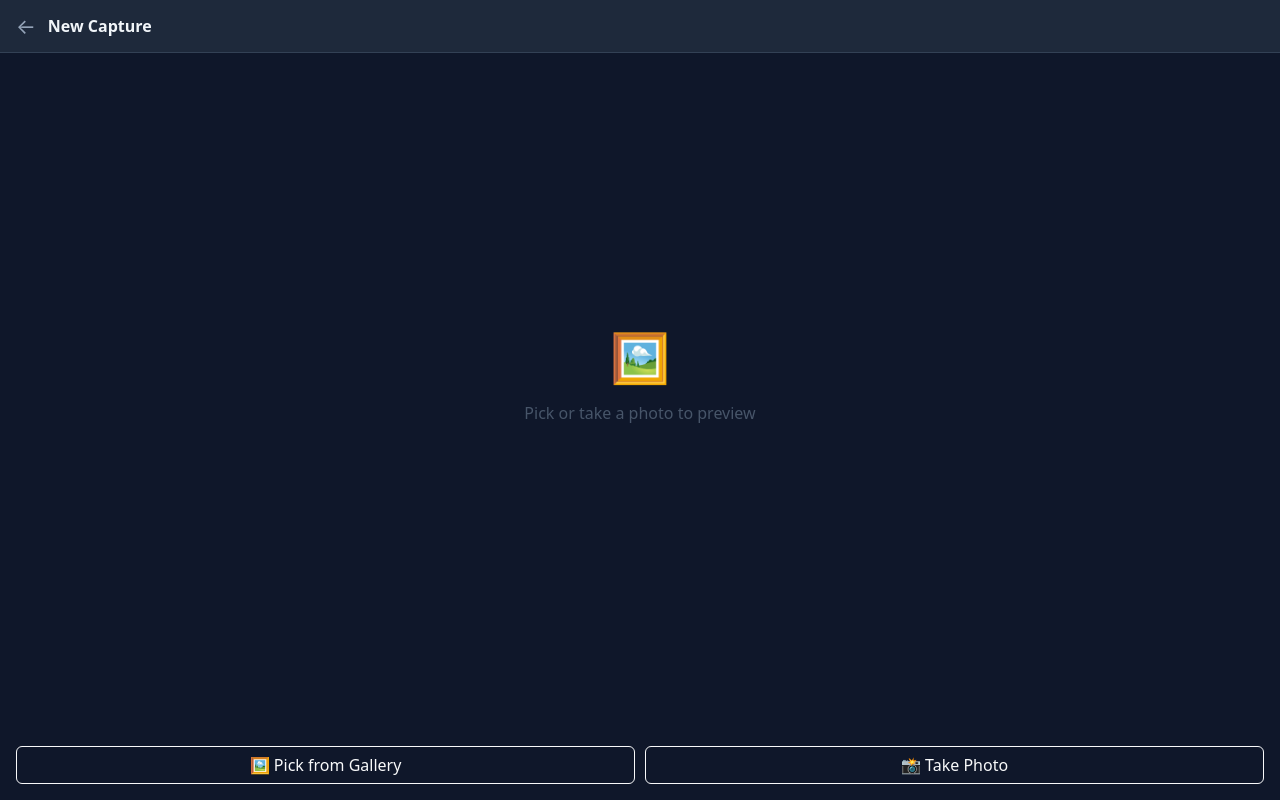
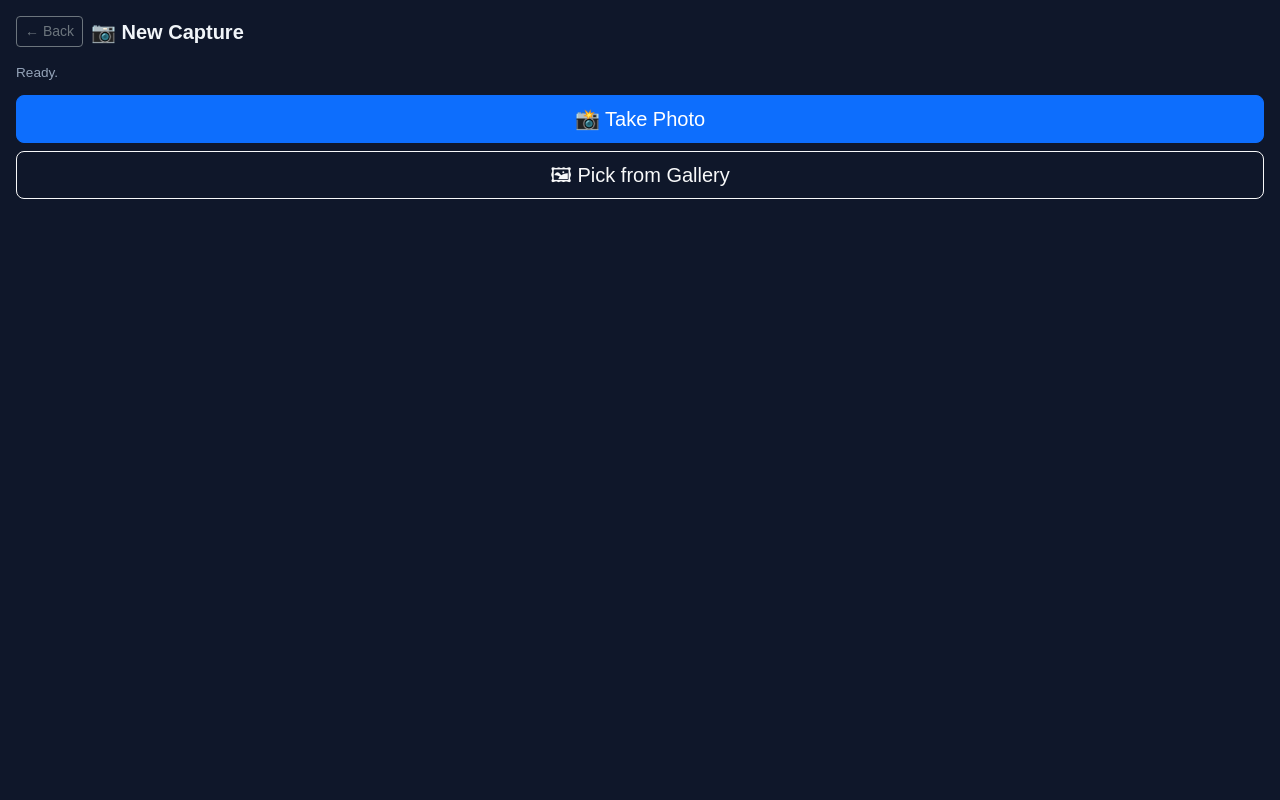
Before and after one commit to phpthinky/reporter-camera, a Laravel app: page /capture in a window 1280 px wide. Run offline with Laravel 12, Linux system fonts and the light colour scheme.

Commit message:
Simplify capture page back to original working structure
The original code worked — only persistence was broken.
Capture page now mirrors the original camera.blade.php pattern:
- Same Native.on() event handlers (payload.files[0] as string or object)
- status shows full JSON payload for debugging
- Preview via /camera/preview proxy (file:// blocked for cache paths)
- Explicit Save button copies to storage and writes to DB
- On success stays on page showing saved confirmation (not redirect)

Removed unused photos() method and camera.photos view reference.

https://claude.ai/code/session_01Aizurixpsj6jJWCnhB5wvh

```diff
--- a/app/Http/Controllers/CameraController.php
+++ b/app/Http/Controllers/CameraController.php
@@ -31,11 +31,6 @@ class CameraController extends Controller
         return response()->json(['ok' => true]);
     }
 
-    public function photos()
-    {
-        $photos = DB::table('photos')->orderByDesc('taken_at')->get();
-        return view('camera.photos', compact('photos'));
-    }
 
     public function save(Request $request)
     {
--- a/resources/views/capture.blade.php
+++ b/resources/views/capture.blade.php
@@ -3,46 +3,37 @@
 <head>
     <meta charset="UTF-8">
     <meta name="viewport" content="width=device-width, initial-scale=1.0, viewport-fit=cover">
-    <meta name="csrf-token" content="{{ csrf_token() }}">
     <title>New Capture</title>
     <link href="https://cdn.jsdelivr.net/npm/bootstrap@5.3.0/dist/css/bootstrap.min.css" rel="stylesheet">
     <style>
-        body            { background:#0f172a; color:#f1f5f9; min-height:100vh; display:flex; flex-direction:column; }
-        .header         { background:#1e293b; padding:14px 16px; border-bottom:1px solid #334155; display:flex; align-items:center; gap:12px; }
-        .back-btn       { background:none; border:none; color:#94a3b8; font-size:1.3rem; padding:0; line-height:1; }
-        .preview-area   { flex:1; display:flex; align-items:center; justify-content:center; padding:20px; min-height:260px; }
-        .preview-area img       { max-width:100%; max-height:340px; border-radius:12px; object-fit:contain; border:2px solid #334155; }
-        .preview-placeholder    { text-align:center; color:#475569; }
-        .actions        { padding:16px; display:grid; grid-template-columns:1fr 1fr; gap:10px; }
-        .save-bar       { padding:16px; border-top:1px solid #1e293b; }
-        .status         { font-size:0.8rem; color:#64748b; text-align:center; padding:0 16px 10px; min-height:22px; }
+        body    { background:#0f172a; color:#f1f5f9; padding:16px; font-family:sans-serif; }
+        #preview { width:100%; border-radius:12px; border:2px solid #10b981; display:none; margin-bottom:12px; }
+        .status  { font-size:0.85rem; color:#94a3b8; margin-bottom:12px; }
     </style>
 </head>
 <body>
 
-<div class="header">
-    <button class="back-btn" onclick="window.location='/'">&#8592;</button>
-    <span class="fw-semibold">New Capture</span>
-</div>
+    <div class="d-flex align-items-center mb-3 gap-2">
+        <a href="/" class="btn btn-sm btn-outline-secondary">← Back</a>
+        <h5 class="fw-bold mb-0">📷 New Capture</h5>
+    </div>
 
-<div class="preview-area" id="previewArea">
-    <div class="preview-placeholder" id="placeholder">
-        <div style="font-size:3rem">🖼</div>
-        <p class="mt-2 mb-0">Pick or take a photo to preview</p>
+    <p class="status" id="status">Ready.</p>
+
+    <img id="preview" alt="Captured photo">
+
+    <div class="d-grid gap-2">
+        <button class="btn btn-primary btn-lg"       id="btnPhoto">📸 Take Photo</button>
+        <button class="btn btn-outline-light btn-lg" id="btnGallery">🖼 Pick from Gallery</button>
     </div>
-    <img id="preview" style="display:none" alt="Selected photo">
-</div>
 
-<p class="status" id="status"></p>
+    <div class="mt-3" id="saveSection" style="display:none">
+        <button class="btn btn-success w-100 btn-lg" id="btnSave">💾 Save Photo</button>
+    </div>
 
-<div class="actions">
-    <button class="btn btn-outline-light" id="btnGallery">🖼 Pick from Gallery</button>
-    <button class="btn btn-outline-light" id="btnPhoto">📸 Take Photo</button>
-</div>
-
-<div class="save-bar" id="saveBar" style="display:none">
-    <button class="btn btn-primary w-100 btn-lg" id="btnSave">💾 Save Photo</button>
-</div>
+    <div class="mt-2" id="savedMsg" style="display:none">
+        <small class="text-success">✅ Saved: <span id="savedPath"></span></small>
+    </div>
 
 @use(Native\Mobile\Events\Camera\PhotoTaken)
 @use(Native\Mobile\Events\Camera\PhotoCancelled)
@@ -51,39 +42,30 @@
 <script>
     const status      = document.getElementById('status');
     const preview     = document.getElementById('preview');
-    const placeholder = document.getElementById('placeholder');
-    const saveBar     = document.getElementById('saveBar');
+    const savedMsg    = document.getElementById('savedMsg');
+    const savedPath   = document.getElementById('savedPath');
+    const saveSection = document.getElementById('saveSection');
     const btnSave     = document.getElementById('btnSave');
 
-    let selectedPath  = null;
+    let pendingPath = null;
 
+    // Preview the photo via server proxy (file:// blocked for cache paths in WebView)
     function showPreview(path) {
-        try {
-            selectedPath = path;
-            status.textContent = '📂 ' + path;
+        pendingPath    = path;
+        status.textContent = 'Preview loaded — tap Save to keep.';
 
-            preview.src = '/camera/preview?path=' + encodeURIComponent(path);
-            preview.onload  = () => {
-                preview.style.display     = 'block';
-                placeholder.style.display = 'none';
-                saveBar.style.display     = 'block';
-                status.textContent        = 'Ready to save';
-            };
-            preview.onerror = () => {
-                status.textContent = '❌ Could not load preview — path: ' + path;
-            };
-        } catch (err) {
-            status.textContent = '❌ ' + err.message;
-        }
+        preview.src            = '/camera/preview?path=' + encodeURIComponent(path);
+        preview.style.display  = 'block';
+        saveSection.style.display = 'block';
+        savedMsg.style.display = 'none';
     }
 
     function setupListeners() {
         Native.on(@js(PhotoTaken::class), (payload) => {
             try {
-                if (payload && payload.path) showPreview(payload.path);
-            } catch (err) {
-                status.textContent = '❌ PhotoTaken: ' + err.message;
-            }
+                status.textContent = 'Photo taken: ' + JSON.stringify(payload);
+                if (payload.path) showPreview(payload.path);
+            } catch(e) { status.textContent = '❌ ' + e.message; }
         });
 
         Native.on(@js(PhotoCancelled::class), () => {
@@ -92,14 +74,15 @@
 
         Native.on(@js(MediaSelected::class), (payload) => {
             try {
-                if (payload && payload.files && payload.files.length > 0) {
+                status.textContent = 'Media selected: ' + JSON.stringify(payload);
+                if (payload.files && payload.files.length > 0) {
                     const file = payload.files[0];
                     showPreview(typeof file === 'string' ? file : file.path);
                 }
-            } catch (err) {
-                status.textContent = '❌ MediaSelected: ' + err.message;
-            }
+            } catch(e) { status.textContent = '❌ ' + e.message; }
         });
+
+        status.textContent = 'Native ready ✅';
     }
 
     function initNative() {
@@ -108,36 +91,38 @@
     }
     initNative();
 
+    document.getElementById('btnPhoto').addEventListener('click', () => {
+        status.textContent = 'Opening camera...';
+        fetch('/camera/photo').catch(e => { status.textContent = '❌ ' + e.message; });
+    });
+
     document.getElementById('btnGallery').addEventListener('click', () => {
         status.textContent = 'Opening gallery...';
-        fetch('/camera/gallery').catch(err => { status.textContent = '❌ ' + err.message; });
-    });
-
-    document.getElementById('btnPhoto').addEventListener('click', () => {
-        status.textContent = 'Opening camera...';
-        fetch('/camera/photo').catch(err => { status.textContent = '❌ ' + err.message; });
+        fetch('/camera/gallery').catch(e => { status.textContent = '❌ ' + e.message; });
     });
 
     btnSave.addEventListener('click', () => {
-        if (!selectedPath) return;
+        if (!pendingPath) return;
+        btnSave.disabled    = true;
+        btnSave.textContent = 'Saving...';
 
-        btnSave.disabled      = true;
-        btnSave.textContent   = 'Saving...';
-        status.textContent    = '';
-
-        fetch('/camera/save?path=' + encodeURIComponent(selectedPath))
+        fetch('/camera/save?path=' + encodeURIComponent(pendingPath))
         .then(r => r.json())
         .then(data => {
             if (data.url) {
-                window.location = '/';
+                savedPath.textContent     = data.url;
+                savedMsg.style.display    = 'block';
+                saveSection.style.display = 'none';
+                status.textContent        = '✅ Saved!';
+                pendingPath               = null;
             } else {
-                status.textContent  = '❌ ' + (data.error || JSON.stringify(data));
+                status.textContent  = '❌ ' + JSON.stringify(data);
                 btnSave.disabled    = false;
                 btnSave.textContent = '💾 Save Photo';
             }
         })
-        .catch(err => {
-            status.textContent  = '❌ ' + err.message;
+        .catch(e => {
+            status.textContent  = '❌ ' + e.message;
             btnSave.disabled    = false;
             btnSave.textContent = '💾 Save Photo';
         });
```
